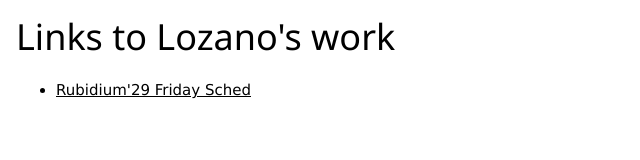
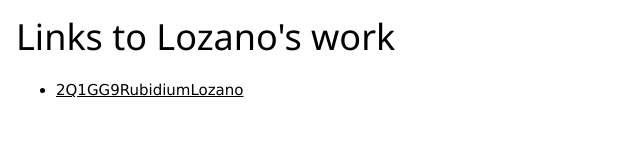
Before and after one commit to MaongJeans/CS3_2ndQtrPortfolio_9RubidiumLozano, a plain HTML site: page index.html in a window 1280 px wide. Shown: the full height of the page, 0-640 px from the left. Drawn offline with nearby package versions, Linux system fonts and the light colour scheme.

Commit message:
First Commit

```diff
--- a/index.html
+++ b/index.html
@@ -9,7 +9,7 @@
    <h1>Links to Lozano's work</h1>
    <nav>
     <ul>
-    <li><a href="./public/2Q1GG9RubidiumLozano.html"> Rubidium'29 Friday Sched </a> </li>
+          <li><a href="./public/2Q1GG9RubidiumLozano.html"> 2Q1GG9RubidiumLozano </a></li>
     </ul>
    </nav>
   </section>
```
